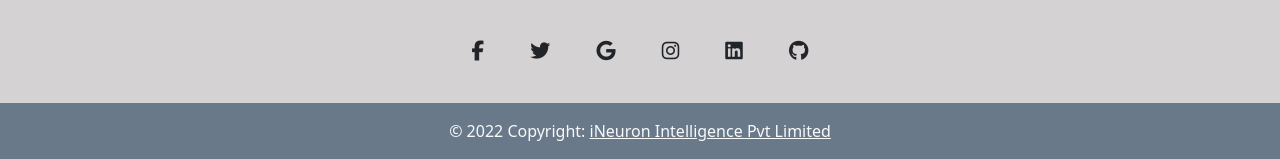
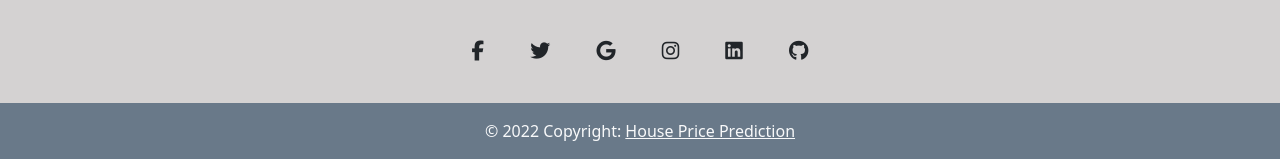
Before and after one commit to ISHAWANT/Machine_Learning_Project, a Flask app: page / in a window 1280 px wide. Shown: the part 1028-1187 px from the top of the page. Run offline with Flask 2, Linux system fonts and the light colour scheme; some libraries are stand-ins or nearby versions.

Commit message:
Final Project

```diff
--- a/templates/header.html
+++ b/templates/header.html
@@ -165,7 +165,7 @@ table-layout: fixed;
         <!-- Copyright -->
         <div class="text-center text-light p-3" style="background-color: rgba(3, 36, 67, 0.504);">
             © 2022 Copyright:
-            <a class="text-light" href="https://ineuron.ai/">iNeuron Intelligence Pvt Limited</a>
+            <a class="text-light">House Price Prediction</a>
         </div>
         <!-- Copyright -->
     </footer>
```
Also changed, not shown: 2 other files.
